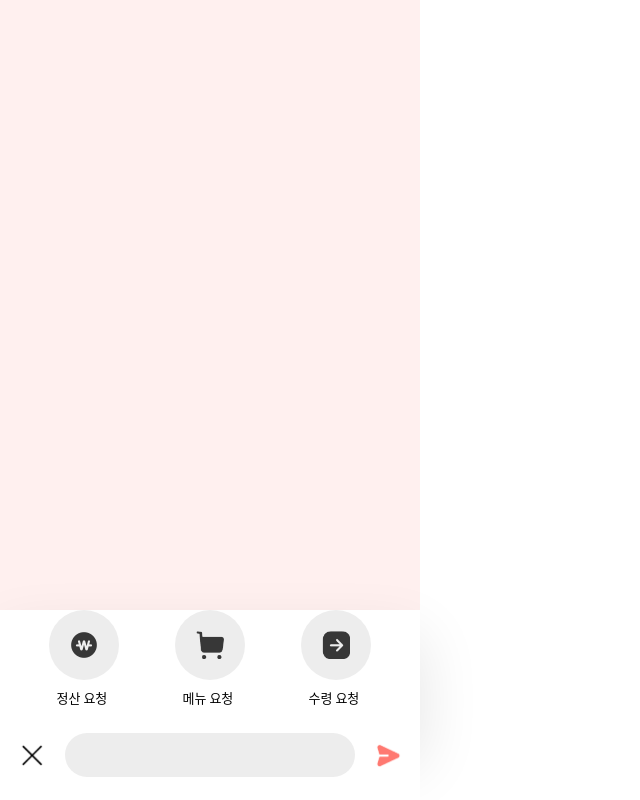
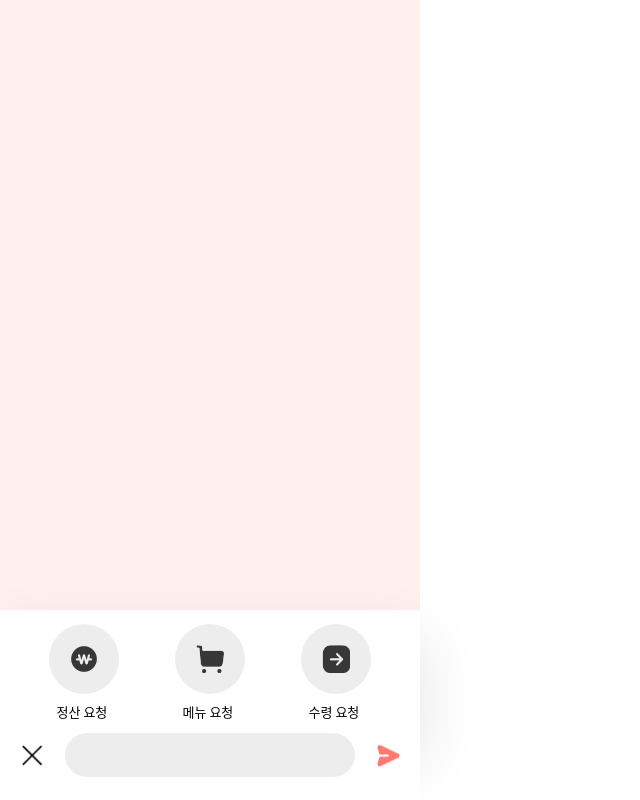
Before and after one commit to teamPotz/potz, a React (Vite) app in the folder client/: page /chat in a window 1280 px wide. Shown: the whole page, without its empty margins (0-640 px from the left). Built offline with nearby package versions, Linux system fonts and the light colour scheme.

Commit message:
Feat: 채팅페이지 구현

```diff
--- a/client/src/components/ChatInput.tsx
+++ b/client/src/components/ChatInput.tsx
@@ -1,8 +1,12 @@
-import React from "react";
+import React, { useState } from "react";
 import COLOR from "../utility/Color";
 import styled from "styled-components";
 
 const ChatInput = () => {
+    const [message, setMessage] = useState([]);
+    const [opponentMessage, setOpponentMessage] = useState([]);
+    const [temp, setTemp] = useState('');
+
     const Wrapper = styled.div`
         display: flex;
         flex-direction: row;
--- a/client/src/pages/Chat.tsx
+++ b/client/src/pages/Chat.tsx
@@ -1,4 +1,4 @@
-import React from "react";
+import React, { useState } from "react";
 import styled from 'styled-components';
 import COLOR from "../utility/Color";
 import ChatRequireButton from "../components/ChatRequireButton";
@@ -18,42 +18,52 @@ const Chat = () => {
         align-items: flex-start;
         justify-content: center;
         gap: 56px;
-
         position: absolute;
         width: 420px;
         height: 128.33px;
         left: 0px;
         bottom: 61.83px;
-
-
         background: #FFFFFF;
         box-shadow: 0px 26.8333px 61.8333px rgba(0, 0, 0, 0.11);
     `;
+
+    const RequireButtonBox = styled.div`
+        display: flex;
+        align-items: center;
+        padding: 0px;
+        gap: 9.33px;
+        width: 70px;
+        height: 100%;
+    `;
+
     const ChatInputBox = styled.div`
         display: flex;
         flex-direction: row;
         justify-content: center;
         align-items: center;
-        // gap: 18.67px;
-
         position: absolute;
         width: 420px;
         height: 61.83px;
         left: 0px;
         bottom: 0px;
-
-
         background: #FFFFFF;
-    `
+    `;
 
     return(
         <>
             <Wrapper>
+                    <ChatBox>
+                        <RequireButtonBox>
+                            <ChatRequireButton imageURL={"images/components/icon-coin-mono.png"} text={'정산 요청'}></ChatRequireButton>
+                        </RequireButtonBox>
 
-                    <ChatBox>
-                        <ChatRequireButton imageURL={"images/components/icon-coin-mono.png"} text={'정산 요청'}></ChatRequireButton>
-                        <ChatRequireButton imageURL={"images/components/Union.png"} text={'메뉴 요청'}></ChatRequireButton>
-                        <ChatRequireButton imageURL={"images/components/Arrow - Right Square.png"} text={'수령 요청'}></ChatRequireButton>
+                        <RequireButtonBox>
+                            <ChatRequireButton imageURL={"images/components/Union.png"} text={'메뉴 요청'}></ChatRequireButton>
+                        </RequireButtonBox>
+
+                        <RequireButtonBox>
+                            <ChatRequireButton imageURL={"images/components/Arrow - Right Square.png"} text={'수령 요청'}></ChatRequireButton>
+                        </RequireButtonBox>
                     </ChatBox>
 
                     <ChatInputBox>
```
